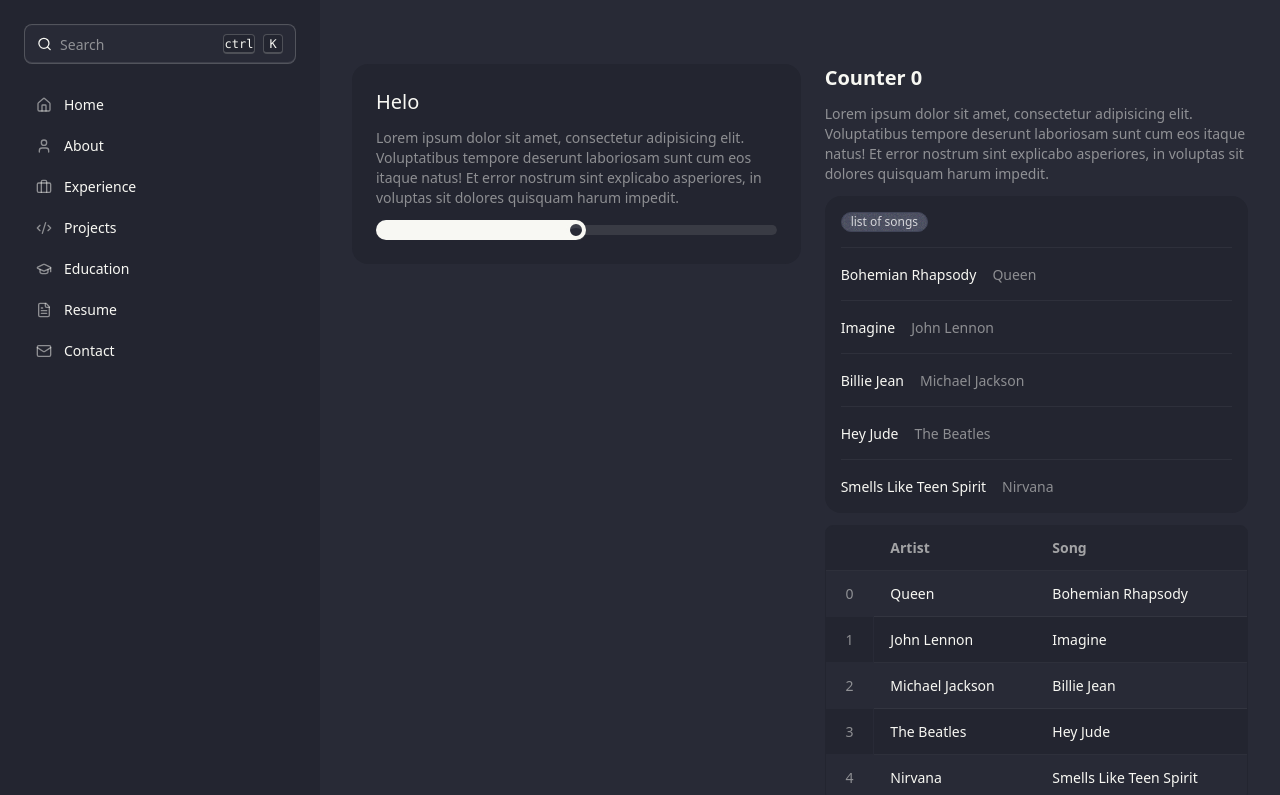
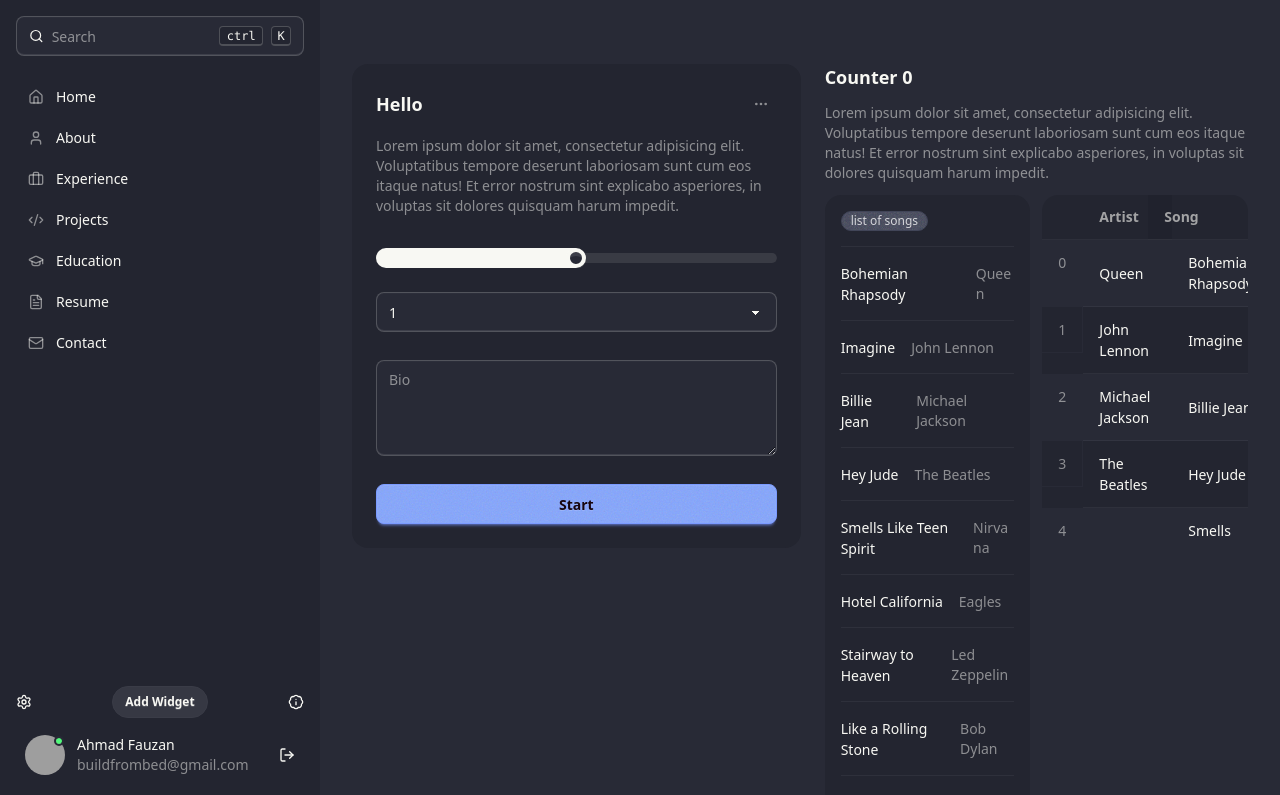
Before and after one commit to vaujan/deepflow, a Next.js app: page / in a window 1280 px wide. Shown: the top 795 px of the page. Built offline with nearby package versions, Linux system fonts and the light colour scheme; grey boxes are pictures that could not be loaded.

Commit message:
add feature to sidebar

```diff
--- a/src/components/ui/left-card.tsx
+++ b/src/components/ui/left-card.tsx
@@ -1,20 +1,57 @@
 "use client";
 
+import { Ellipsis } from "lucide-react";
 import React from "react";
 
 export default function LeftCard() {
 	const [count, setCount] = React.useState(0);
 
 	return (
-		<div className="card p-6 gap-3 bg-base-200 w-full h-full">
-			<h1 className="text-xl font-medium">Helo</h1>
-			<p className="text-sm text-base-content/50">
-				Lorem ipsum dolor sit amet, consectetur adipisicing elit. Voluptatibus
-				tempore deserunt laboriosam sunt cum eos itaque natus! Et error nostrum
-				sint explicabo asperiores, in voluptas sit dolores quisquam harum
-				impedit.
-			</p>
-			<input type="range" min={0} max={100} className="range w-full range-sm" />
+		<div className="card p-6 gap-8 bg-base-200 max-w-[550px] w-full h-full">
+			<div className="flex flex-col gap-4">
+				<div className="card-title flex justify-between">
+					<h1>Hello</h1>
+					<details className="dropdown">
+						<summary className="btn btn-circle text-base-content/50 btn-ghost btn-sm">
+							<Ellipsis className="w-4 h-4" />
+						</summary>
+						<div className="card bg-base-200 border-base-300 dropdown-content z-1 w-52 p-2 shadow-sm">
+							<h1>Hello world</h1>
+						</div>
+					</details>
+				</div>
+				<p className="text-sm text-base-content/50">
+					Lorem ipsum dolor sit amet, consectetur adipisicing elit. Voluptatibus
+					tempore deserunt laboriosam sunt cum eos itaque natus! Et error
+					nostrum sint explicabo asperiores, in voluptas sit dolores quisquam
+					harum impedit.
+				</p>
+			</div>
+			<div className="flex flex-col gap-6">
+				<input
+					type="range"
+					min={0}
+					max={100}
+					className="range range-sm w-full"
+				/>
+
+				<select defaultValue="Pick a color" className="select w-full">
+					<option disabled={true}>Your focus level</option>
+					<option>1</option>
+					<option>2</option>
+					<option>3</option>
+				</select>
+
+				<fieldset className="fieldset">
+					<textarea
+						className="textarea h-24 w-full"
+						placeholder="Bio"
+					></textarea>
+				</fieldset>
+				<div className="card-actions">
+					<button className="btn btn-block btn-primary">Start</button>
+				</div>
+			</div>
 		</div>
 	);
 }
--- a/src/components/ui/right-card.tsx
+++ b/src/components/ui/right-card.tsx
@@ -11,18 +11,24 @@ export default function RightCard() {
 		{ id: 3, title: "Billie Jean", artist: "Michael Jackson" },
 		{ id: 4, title: "Hey Jude", artist: "The Beatles" },
 		{ id: 5, title: "Smells Like Teen Spirit", artist: "Nirvana" },
+		{ id: 6, title: "Hotel California", artist: "Eagles" },
+		{ id: 7, title: "Stairway to Heaven", artist: "Led Zeppelin" },
+		{ id: 8, title: "Like a Rolling Stone", artist: "Bob Dylan" },
+		{ id: 9, title: "What's Going On", artist: "Marvin Gaye" },
+		{ id: 10, title: "Sweet Child o' Mine", artist: "Guns N' Roses" },
 	];
 
 	return (
 		<div className="card gap-3 w-full">
-			<h1 className="text-xl font-semibold">Counter {count}</h1>
+			<h1 className="card-title font-semibold">Counter {count}</h1>
 			<p className="text-sm text-base-content/50">
 				Lorem ipsum dolor sit amet, consectetur adipisicing elit. Voluptatibus
 				tempore deserunt laboriosam sunt cum eos itaque natus! Et error nostrum
 				sint explicabo asperiores, in voluptas sit dolores quisquam harum
 				impedit.
 			</p>
-			<ul className="list bg-base-200 rounded-box">
+			<div className="flex flex-col lg:flex-row w-full gap-3">
+				<ul className="list bg-base-200 rounded-box w-full">
 					<li className="list-row">
 						<div className="badge badge-neutral badge-sm">list of songs</div>
 					</li>
@@ -33,13 +39,13 @@ export default function RightCard() {
 						</li>
 					))}
 				</ul>
-			<div className="overflow-x-auto">
-				<div className="flex border-1 rounded-lg overflow-hidden border-base-200">
-					<table className="table table-zebra table-md">
+				<div className="overflow-x-auto w-full">
+					<div className="flex overflow-y-auto max-h-[350px] rounded-box overflow-hidden">
+						<table className="table table-zebra table-pin-rows table-pin-cols table-md overflow-y-auto">
 							{/* head */}
 							<thead>
 								<tr className="text-sm">
-								<th className="bg-base-300/50 hover:bg-base-300"></th>
+									<th className="w-0 bg-base-300/50 hover:bg-base-300"></th>
 									<th className="bg-base-300/50 hover:bg-base-300">Artist</th>
 									<th className="bg-base-300/50 hover:bg-base-300">Song</th>
 								</tr>
@@ -51,12 +57,13 @@ export default function RightCard() {
 										<th className="border-r border-base-100 text-base-content/50 font-medium items-center justify-center flex">
 											{index}
 										</th>
-									<td>{song.artist}</td>
+										<td className="font-medium">{song.artist}</td>
 										<td>{song.title}</td>
 									</tr>
 								))}
 							</tbody>
 						</table>
+					</div>
 				</div>
 			</div>
 			<div className="card-actions mt-4  items-center">
--- a/src/components/ui/sidebar.tsx
+++ b/src/components/ui/sidebar.tsx
@@ -10,6 +10,9 @@ import {
 	Globe,
 	Menu,
 	Search,
+	LogOut,
+	Settings,
+	BadgeInfo,
 } from "lucide-react";
 
 interface SidebarItem {
@@ -43,12 +46,12 @@ export default function Sidebar() {
 
 				<div className="bg-base-200 text-base-content min-h-full w-80 flex flex-col">
 					{/* Navigation Menu */}
-					<nav className="flex-1 p-4">
-						<ul className="menu space-y-2  w-full ">
+					<nav className="flex-1 p-2">
+						<ul className="menu space-y-2  h-full w-full ">
 							<label className="input mb-6 bg-base-100 hover:bg-base-200 border-1">
 								<Search />
 								<input type="search" className="grow" placeholder="Search" />
-								<kbd className="kbd kbd-sm rounded-sm">ctrl</kbd>
+								<kbd className="kbd kbd-sm rounded-sm px-3">ctrl</kbd>
 								<kbd className="kbd kbd-sm rounded-sm">K</kbd>
 							</label>
 
@@ -65,6 +68,41 @@ export default function Sidebar() {
 							))}
 						</ul>
 					</nav>
+					{/* Card bottom content */}
+					<div className="flex flex-col h-full p-2 ">
+						{/* Helper and widget */}
+						<div className="w-full border-dashed flex justify-between items-center gap-4">
+							<button className="btn btn-sm btn-circle btn-ghost">
+								<Settings className="w-4 h-4" />
+							</button>
+
+							<button className="btn-sm btn rounded-full btn-soft">
+								Add Widget
+							</button>
+
+							<button className="btn btn-sm btn-circle btn-ghost">
+								<BadgeInfo className="w-4 h-4" />
+							</button>
+						</div>
+
+						{/* Profile bottom */}
+						<div className="transition-all hover:bg-base-100 rounded-box w-full items-center px-4 py-4 border-1 border-base-200 flex gap-3 relative">
+							<div className="avatar avatar-online">
+								<div className="w-10 rounded-full">
+									<img src="https://img.daisyui.com/images/profile/demo/gordon@192.webp" />
+								</div>
+							</div>
+							<div className="flex flex-col text-sm">
+								<span className="font-medium text-base-content">
+									Ahmad Fauzan
+								</span>
+								<p className="text-base-content/50">buildfrombed@gmail.com</p>
+							</div>
+							<button className="btn btn-sm btn-square btn-ghost  absolute right-2">
+								<LogOut className="w-4 h-4" />
+							</button>
+						</div>
+					</div>
 				</div>
 			</div>
 		</div>
```
Lines whose indentation alone changed are shown as unchanged.
